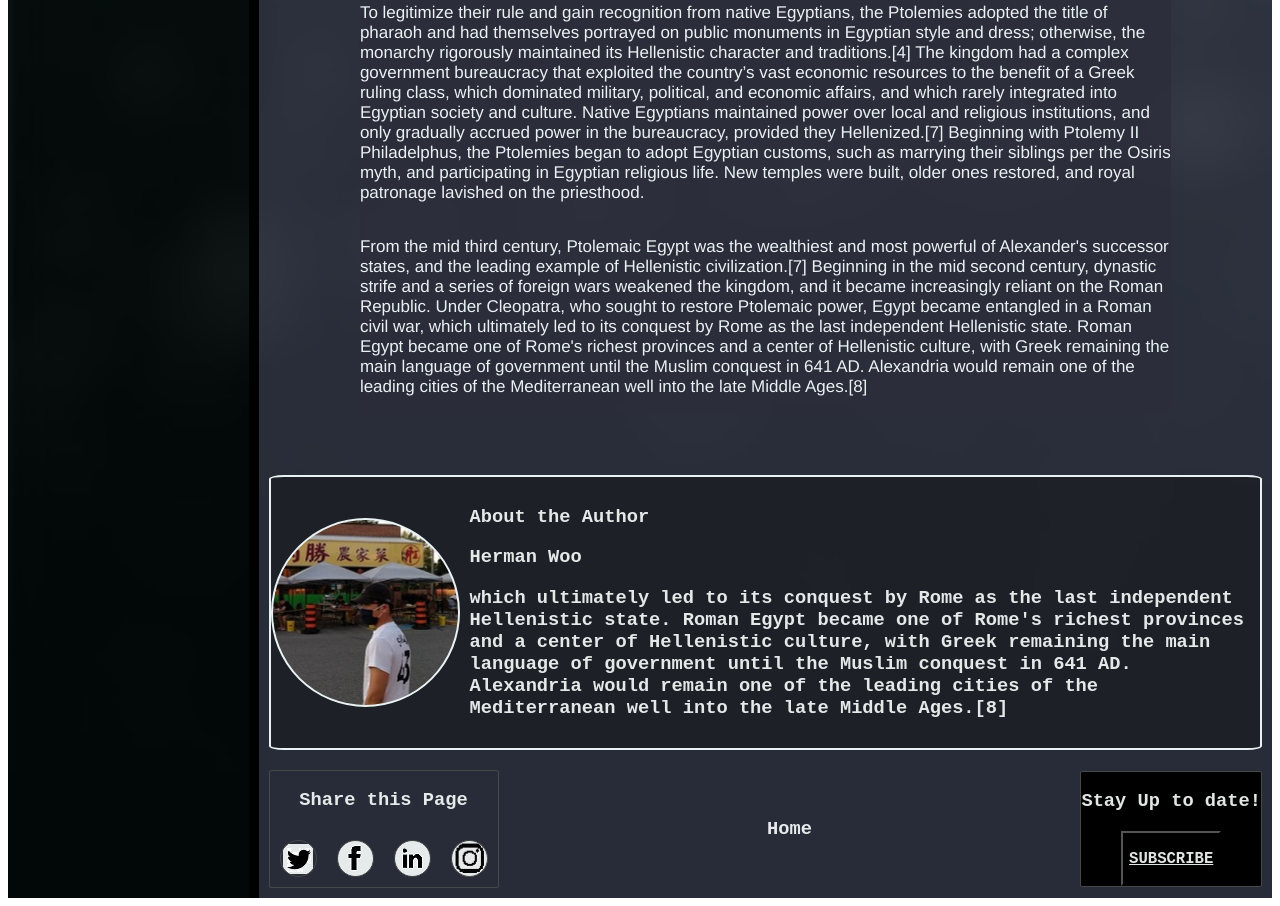
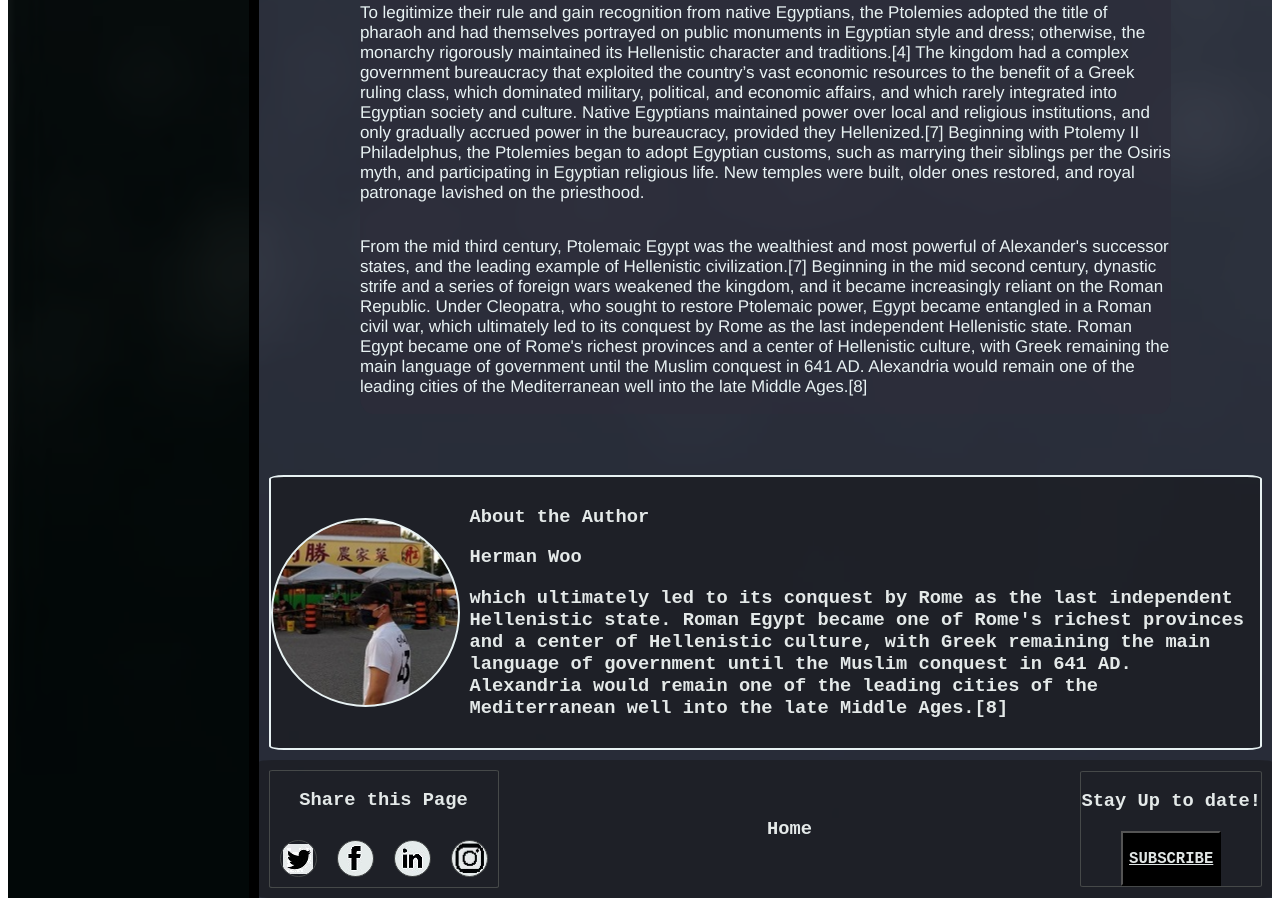
Before and after one commit to herman-woo/Cities, a plain HTML site: page Egypt.html in a window 1280 px wide. Shown: the part 4996-5902 px from the top of the page. Drawn offline with Linux system fonts and the light colour scheme.

Commit message:
make bottom legible

```diff
--- a/css/blogstyle.css
+++ b/css/blogstyle.css
@@ -108,6 +108,7 @@ p{
     display: flex;
     flex-direction: row;
 
+    background-color: rgba(21, 21, 22, 0.5);
     border-radius: 1.5%;
     align-items: center;
     justify-content: space-between;
@@ -148,7 +149,6 @@ p{
 }
 .subscribe{
     margin: 10px;
-    background-color: black;
 }
 
 button{
@@ -161,7 +161,6 @@ button{
     .sidebar{
         width: 300px;
         border-right: 10px solid black;
-
     }
     .container{
         display: flex;
@@ -169,18 +168,7 @@ button{
         justify-content: space-between;
         align-items: space-between;
     }
-
-
-
-
-
-
 }
-
-
-
-
-
 @media(min-width:1501px){
         .content{
 
```
